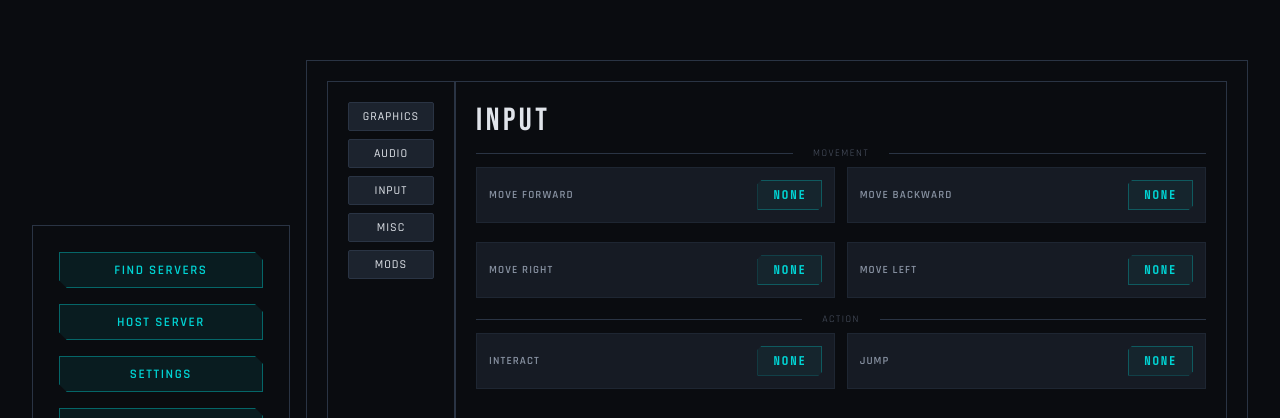
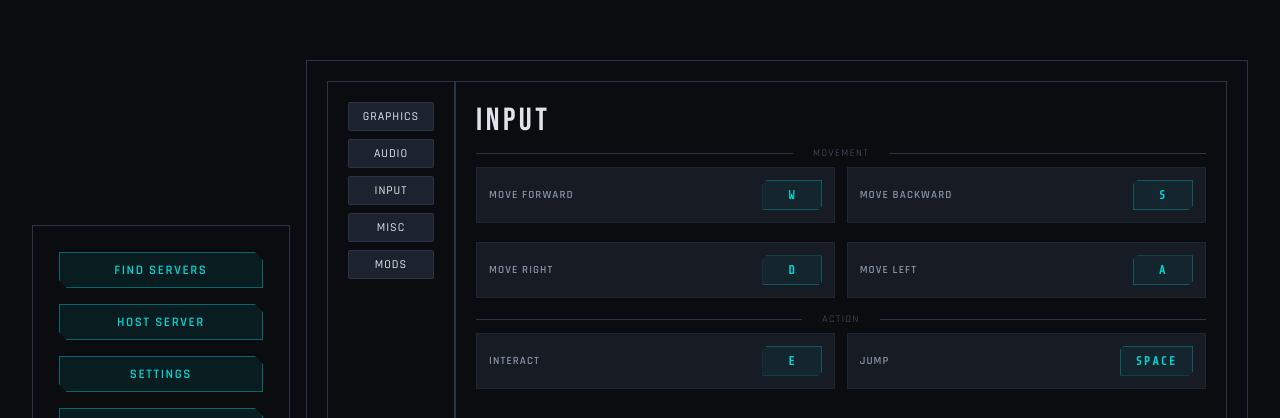
Before and after one commit to ArtemIyX/riftborn-ui, a Vue app: page /menu/settings/input in a window 1280 px wide. Shown: the top 418 px of the page. Built offline with nearby package versions, Linux system fonts and the light colour scheme.

Commit message:
Settings view: implementation

```diff
--- a/src/views/menu/settings/settings-input/SettingsInputView.vue
+++ b/src/views/menu/settings/settings-input/SettingsInputView.vue
@@ -7,28 +7,44 @@
     </GLocText>
   </GHeading>
 
+  <!-- Flex container -->
   <div class="input-settings-container">
+
+    <!-- Occupies free space + scroll bar -->
     <div class="settings-main">
+
+      <!-- For each category -->
       <div v-for="category in inputStore.inputs" :key="category.name">
+
+        <!-- Category title -->
         <GDivider>
           <GLocText :key="category.key" :table="category.table">
             {{ category.name }}
           </GLocText>
         </GDivider>
+
+        <!-- Category input items -->
         <div class="input-grid">
-          <div class="setting-row" v-for="inputData in category.keyBindings">
+          <div class="setting-row" v-for="inputData in category.keyBindings" :key="inputData.name">
             <GLabel>
               <GLocText :key="inputData.key" :table="category.table">
                 {{ inputData.name }}
               </GLocText>
             </GLabel>
-            <GKey>
-
+            <GKey
+              :ref="(el) => setKeyRef(category.name, inputData.name, el)"
+              v-model="inputData.currentKey"
+              @change-start="handleChangeStart(category.name, inputData.name)"
+              @change-complete="(newValue) => handleChangeComplete(category.name, inputData.name, newValue)"
+              @change-cancel="handleChangeCancel"
+            >
             </GKey>
           </div>
         </div>
       </div>
     </div>
+
+    <!-- Always on bottom of page -->
     <div class="settings-footer">
       <GButtonCommon @click="resetToDefaults" style="width: 100%">
         <GLocText key="#ResetToDefaults" table="ST_Menu">
@@ -46,5 +62,60 @@ import {useInputStore} from "@/stores/inputStore.js";
 
 const inputStore = useInputStore();
 
+// Track which key is currently being listened to
+const activeListeningKey = ref(null);
+
+// Store refs to all GKey components
+const keyRefs = ref({});
+
+const setKeyRef = (categoryName, keyName, el) => {
+  if (el) {
+    const refKey = `${categoryName}_${keyName}`;
+    keyRefs.value[refKey] = el;
+  }
+};
+
+const handleChangeStart = (categoryName, keyName) => {
+  const currentRefKey = `${categoryName}_${keyName}`;
+
+  // If there's already an active key being listened to and it's not this one
+  if (activeListeningKey.value && activeListeningKey.value !== currentRefKey) {
+    // Cancel the previously listening key
+    const previousKey = keyRefs.value[activeListeningKey.value];
+    if (previousKey && previousKey.cancel) {
+      previousKey.cancel();
+    }
+  }
+
+  // Set this key as the active listening key
+  activeListeningKey.value = currentRefKey;
+};
+
+const handleChangeComplete = (categoryName, keyName, newValue) => {
+  // Update the store with the new key value
+  inputStore.setCurrentKey(categoryName, keyName, newValue);
+
+  // Clear the active listening key
+  activeListeningKey.value = null;
+};
+
+const handleChangeCancel = () => {
+  // Clear the active listening key
+  activeListeningKey.value = null;
+};
+
+const resetToDefaults = () => {
+  // Cancel any active listening
+  if (activeListeningKey.value) {
+    const activeKey = keyRefs.value[activeListeningKey.value];
+    if (activeKey && activeKey.cancel) {
+      activeKey.cancel();
+    }
+    activeListeningKey.value = null;
+  }
+
+  // Reset all keys to defaults
+  inputStore.resetAllKeys();
+};
 
 </script>
```
